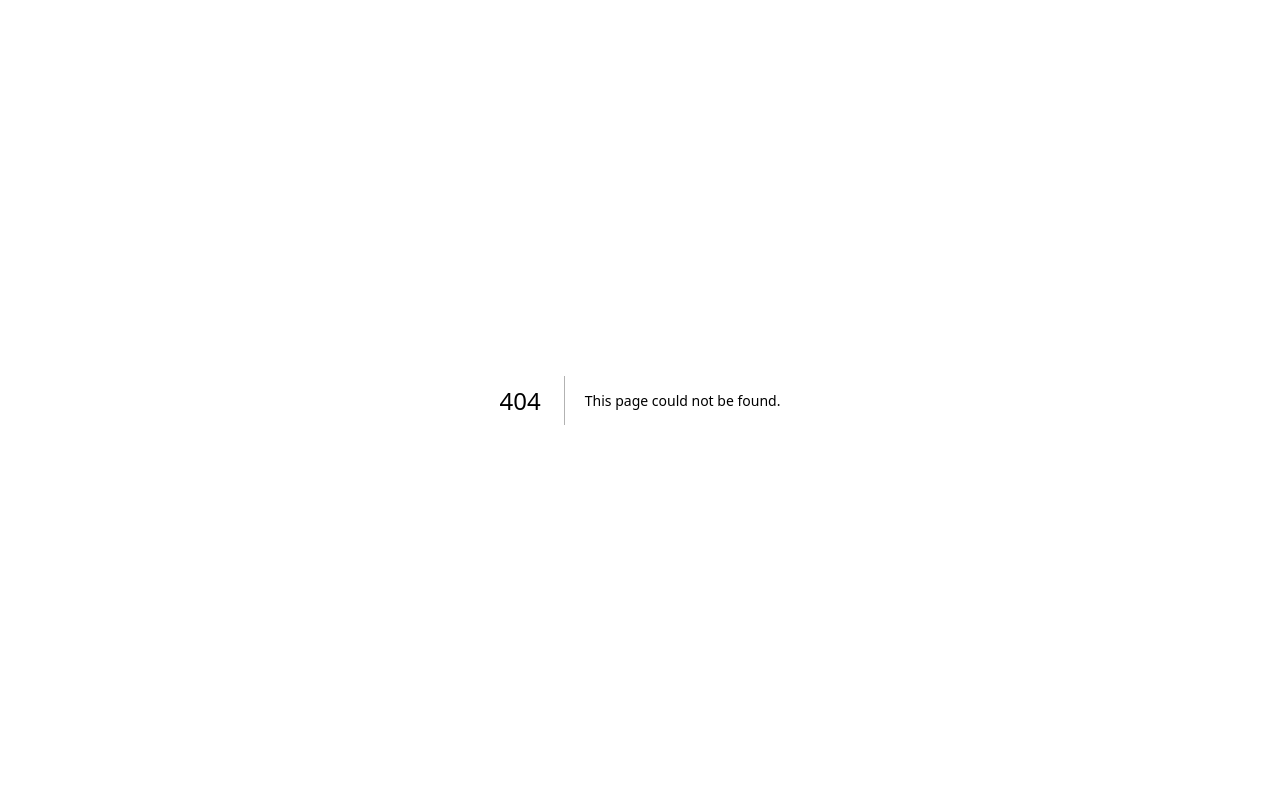
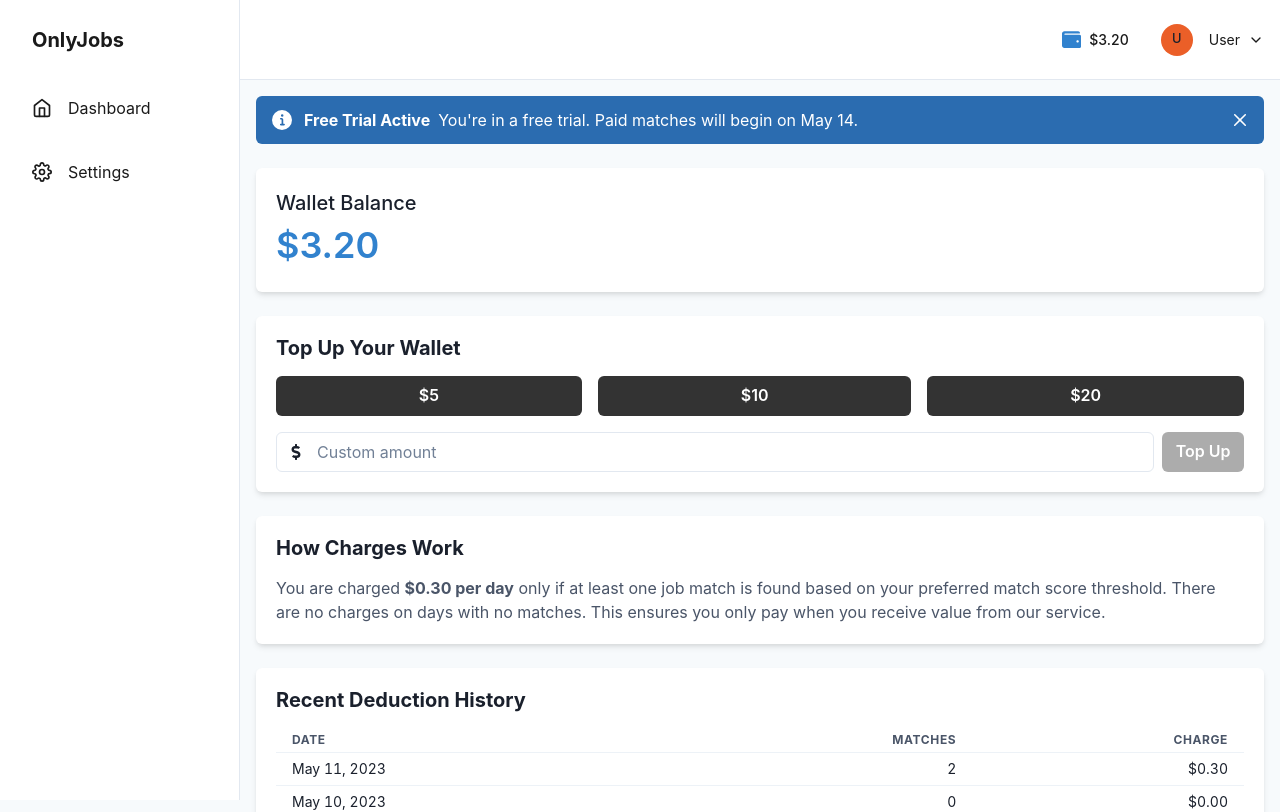
Before and after one commit to stonebinox/onlyjobs-frontend, a Next.js app: page /wallet in a window 1280 px wide. Before the commit this address had no page. Shown: the top 812 px of the page. Built offline with nearby package versions, Linux system fonts and the light colour scheme.

Commit message:
Added mock wallet page

```diff
--- a/src/components/Layout/TopNav.tsx
+++ b/src/components/Layout/TopNav.tsx
@@ -4,6 +4,7 @@ import {
   Flex,
   FlexProps,
   HStack,
+  Icon,
   IconButton,
   Menu,
   MenuButton,
@@ -15,7 +16,8 @@ import {
 } from "@chakra-ui/react";
 import { useRouter } from "next/router";
 import { useEffect, useState } from "react";
-import { FiBell, FiChevronDown, FiMenu } from "react-icons/fi";
+import { FiChevronDown, FiMenu } from "react-icons/fi";
+import { FaWallet } from "react-icons/fa";
 
 import { useAuth } from "@/contexts/AuthContext";
 import { useApi } from "@/hooks/useApi";
@@ -81,12 +83,23 @@ export const TopNav = ({ onOpen, ...rest }: TopNavProps) => {
       </Text>
 
       <HStack spacing={{ base: "0", md: "6" }}>
-        {/* <IconButton
-        size="lg"
-        variant="ghost"
-        aria-label="notifications"
-        icon={<FiBell />}
-      /> */}
+        <HStack
+          spacing={2}
+          cursor="pointer"
+          p={2}
+          borderRadius="md"
+          _hover={{ bg: useColorModeValue("gray.100", "gray.700") }}
+          onClick={() => router.push("/wallet")}
+        >
+          <Icon
+            as={FaWallet}
+            fontSize="1.2rem"
+            color={useColorModeValue("blue.500", "blue.300")}
+          />
+          <Text fontWeight="medium" fontSize="sm">
+            $3.20
+          </Text>
+        </HStack>
         <Flex alignItems={"center"}>
           <Menu>
             <MenuButton
--- /dev/null
+++ b/src/pages/wallet.tsx
@@ -0,0 +1,193 @@
+import React, { useState } from "react";
+import {
+  Button,
+  Heading,
+  Text,
+  VStack,
+  HStack,
+  Input,
+  InputGroup,
+  InputLeftElement,
+  Card,
+  CardBody,
+  Stat,
+  StatLabel,
+  StatNumber,
+  Alert,
+  AlertIcon,
+  AlertTitle,
+  AlertDescription,
+  CloseButton,
+  useColorModeValue,
+  Table,
+  Thead,
+  Tbody,
+  Tr,
+  Th,
+  Td,
+  TableContainer,
+} from "@chakra-ui/react";
+import { FaDollarSign } from "react-icons/fa";
+
+import DashboardLayout from "../components/Layout/DashboardLayout";
+
+const WalletPage = () => {
+  const [balance] = useState(3.2);
+  const [customAmount, setCustomAmount] = useState("");
+  const [showTrialBanner, setShowTrialBanner] = useState(true);
+  const [isInTrial] = useState(true);
+
+  const cardBg = useColorModeValue("white", "gray.700");
+  const textColor = useColorModeValue("gray.600", "gray.300");
+  const highlightColor = useColorModeValue("blue.500", "blue.300");
+
+  // Mock transaction history
+  const transactions = [
+    { date: "May 11, 2023", matches: 2, amount: 0.3 },
+    { date: "May 10, 2023", matches: 0, amount: 0.0 },
+    { date: "May 9, 2023", matches: 3, amount: 0.3 },
+    { date: "May 8, 2023", matches: 1, amount: 0.3 },
+    { date: "May 7, 2023", matches: 0, amount: 0.0 },
+  ];
+
+  const handleTopUp = (amount: number | string) => {
+    console.log(`Topping up $${amount}`);
+    // In a real app, this would call an API endpoint
+  };
+
+  return (
+    <DashboardLayout>
+      <VStack spacing={6} align="stretch">
+        {isInTrial && showTrialBanner && (
+          <Alert status="info" variant="solid" borderRadius="md">
+            <AlertIcon />
+            <AlertTitle mr={2}>Free Trial Active</AlertTitle>
+            <AlertDescription>
+              You&apos;re in a free trial. Paid matches will begin on May 14.
+            </AlertDescription>
+            <CloseButton
+              position="absolute"
+              right="8px"
+              top="8px"
+              onClick={() => setShowTrialBanner(false)}
+            />
+          </Alert>
+        )}
+
+        {/* Balance Card */}
+        <Card bg={cardBg} shadow="md">
+          <CardBody>
+            <Stat>
+              <StatLabel fontSize="xl">Wallet Balance</StatLabel>
+              <StatNumber fontSize="4xl" color={highlightColor}>
+                ${balance.toFixed(2)}
+              </StatNumber>
+            </Stat>
+          </CardBody>
+        </Card>
+
+        {/* Top-Up Section */}
+        <Card bg={cardBg} shadow="md">
+          <CardBody>
+            <Heading as="h2" size="md" mb={4}>
+              Top Up Your Wallet
+            </Heading>
+
+            <VStack spacing={4} align="stretch">
+              <HStack spacing={4}>
+                <Button
+                  colorScheme="blue"
+                  onClick={() => handleTopUp(5)}
+                  flexGrow={1}
+                >
+                  $5
+                </Button>
+                <Button
+                  colorScheme="blue"
+                  onClick={() => handleTopUp(10)}
+                  flexGrow={1}
+                >
+                  $10
+                </Button>
+                <Button
+                  colorScheme="blue"
+                  onClick={() => handleTopUp(20)}
+                  flexGrow={1}
+                >
+                  $20
+                </Button>
+              </HStack>
+
+              <HStack>
+                <InputGroup>
+                  <InputLeftElement pointerEvents="none">
+                    <FaDollarSign color="gray.300" />
+                  </InputLeftElement>
+                  <Input
+                    type="number"
+                    placeholder="Custom amount"
+                    value={customAmount}
+                    onChange={(e) => setCustomAmount(e.target.value)}
+                  />
+                </InputGroup>
+                <Button
+                  colorScheme="blue"
+                  onClick={() => handleTopUp(customAmount)}
+                  isDisabled={!customAmount}
+                >
+                  Top Up
+                </Button>
+              </HStack>
+            </VStack>
+          </CardBody>
+        </Card>
+
+        {/* Explanation Text */}
+        <Card bg={cardBg} shadow="md">
+          <CardBody>
+            <Heading as="h2" size="md" mb={4}>
+              How Charges Work
+            </Heading>
+            <Text color={textColor}>
+              You are charged <strong>$0.30 per day</strong> only if at least
+              one job match is found based on your preferred match score
+              threshold. There are no charges on days with no matches. This
+              ensures you only pay when you receive value from our service.
+            </Text>
+          </CardBody>
+        </Card>
+
+        {/* Recent Deduction History */}
+        <Card bg={cardBg} shadow="md">
+          <CardBody>
+            <Heading as="h2" size="md" mb={4}>
+              Recent Deduction History
+            </Heading>
+            <TableContainer>
+              <Table variant="simple" size="sm">
+                <Thead>
+                  <Tr>
+                    <Th>Date</Th>
+                    <Th isNumeric>Matches</Th>
+                    <Th isNumeric>Charge</Th>
+                  </Tr>
+                </Thead>
+                <Tbody>
+                  {transactions.map((transaction, index) => (
+                    <Tr key={index}>
+                      <Td>{transaction.date}</Td>
+                      <Td isNumeric>{transaction.matches}</Td>
+                      <Td isNumeric>${transaction.amount.toFixed(2)}</Td>
+                    </Tr>
+                  ))}
+                </Tbody>
+              </Table>
+            </TableContainer>
+          </CardBody>
+        </Card>
+      </VStack>
+    </DashboardLayout>
+  );
+};
+
+export default WalletPage;
```
